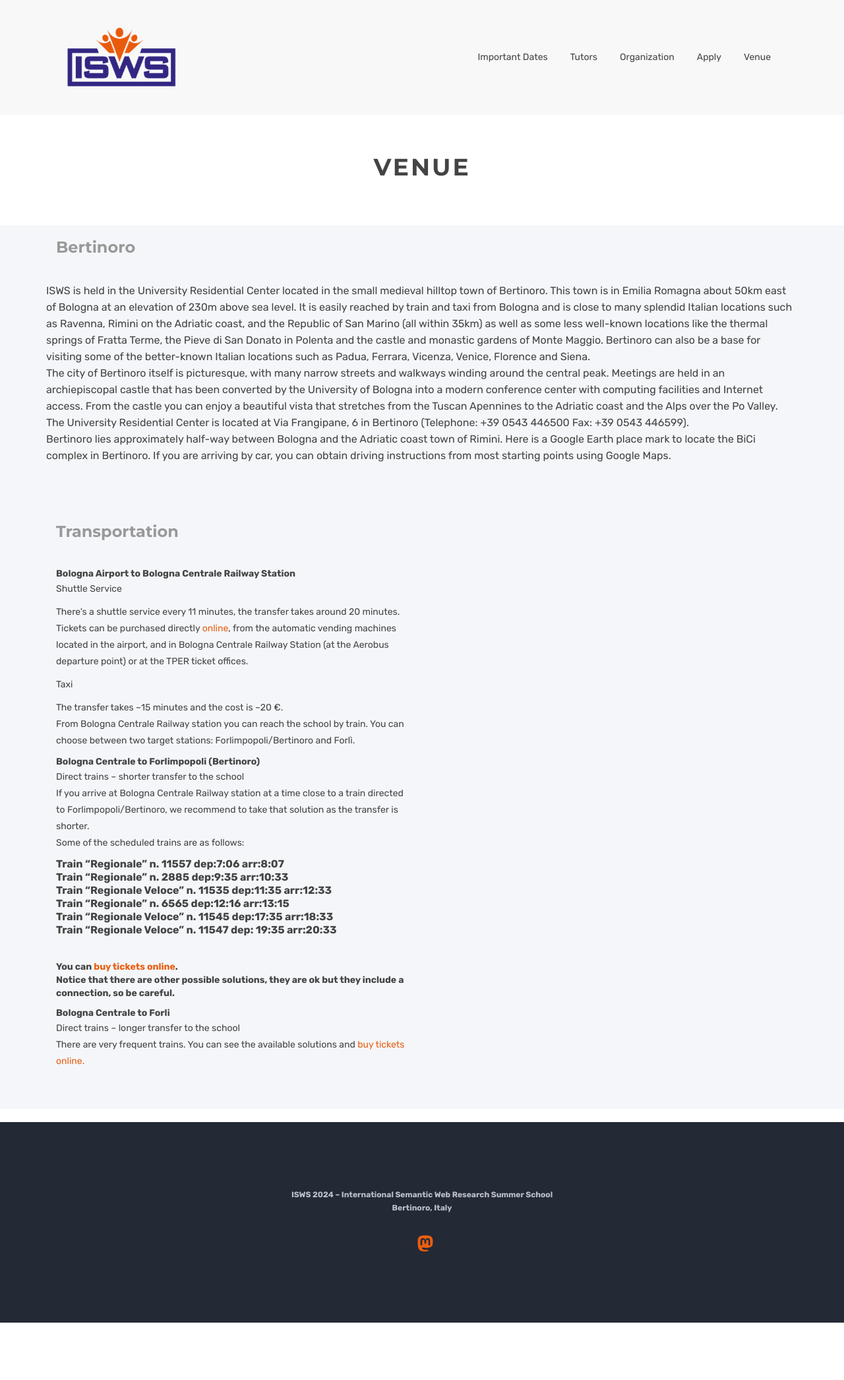
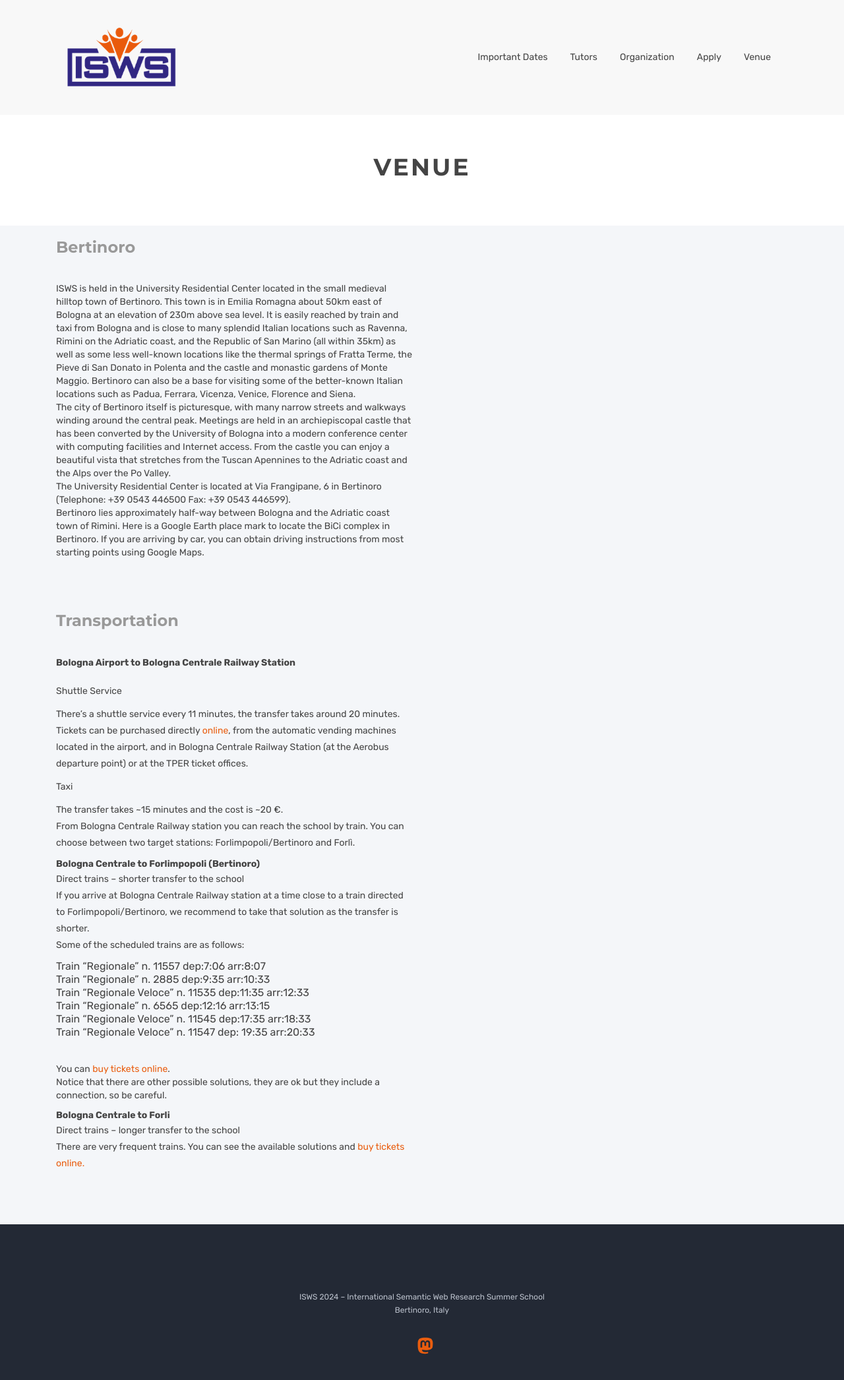
Before and after one commit to SemanticWebSchool/semanticwebschool.github.io, a Jekyll site: the page built from venue.html, in a window 1280 px wide. Shown: the top 2092 px of the page at 66% size. Built offline with Jekyll 4.4.1, drawn with Linux system fonts in a browser that asks for light colours.

Commit message:
Update venue.html

```diff
--- a/venue.html
+++ b/venue.html
@@ -29,10 +29,10 @@ canonical: https://semanticwebschool.github.io
     </div>
 
     <div class="header-style-2">
-      <div class="container">
-        <h4 class="sub-title space-left">Bertinoro</h4>
-        <div class="row">
-        <p class="lead">
+    <div class="container">
+      <h4 class="sub-title space-left">Bertinoro</h4>
+      <div class="row">
+        <div class="col-xs-12 col-sm-6 col-md-6">
           ISWS is held in the University Residential Center located in the small medieval
           hilltop town of Bertinoro. This town is in Emilia Romagna about 50km east of Bologna
           at an elevation of 230m above sea level. It is easily reached by train and taxi from
@@ -64,6 +64,7 @@ canonical: https://semanticwebschool.github.io
       <div class="row">
         <div class="col-xs-12 col-sm-6 col-md-6">
           <strong>Bologna Airport to Bologna Centrale Railway Station</strong>  <br />
+          <br />
           <p>Shuttle Service</p>
           <p>
             There’s a shuttle service every 11 minutes, the transfer takes around 20 minutes. <br />
@@ -77,7 +78,7 @@ canonical: https://semanticwebschool.github.io
             From Bologna Centrale Railway station you can reach the school by train. You can choose between
             two target stations: Forlimpopoli/Bertinoro and Forlì.
           </p>
-          <strong>Bologna Centrale to Forlimpopoli (Bertinoro) <br />
+          <strong>Bologna Centrale to Forlimpopoli (Bertinoro)</strong> <br />
             <p>
               Direct trains – shorter transfer to the school <br />
               If you arrive at Bologna Centrale Railway station at a time close to a train directed to Forlimpopoli/Bertinoro,
```
